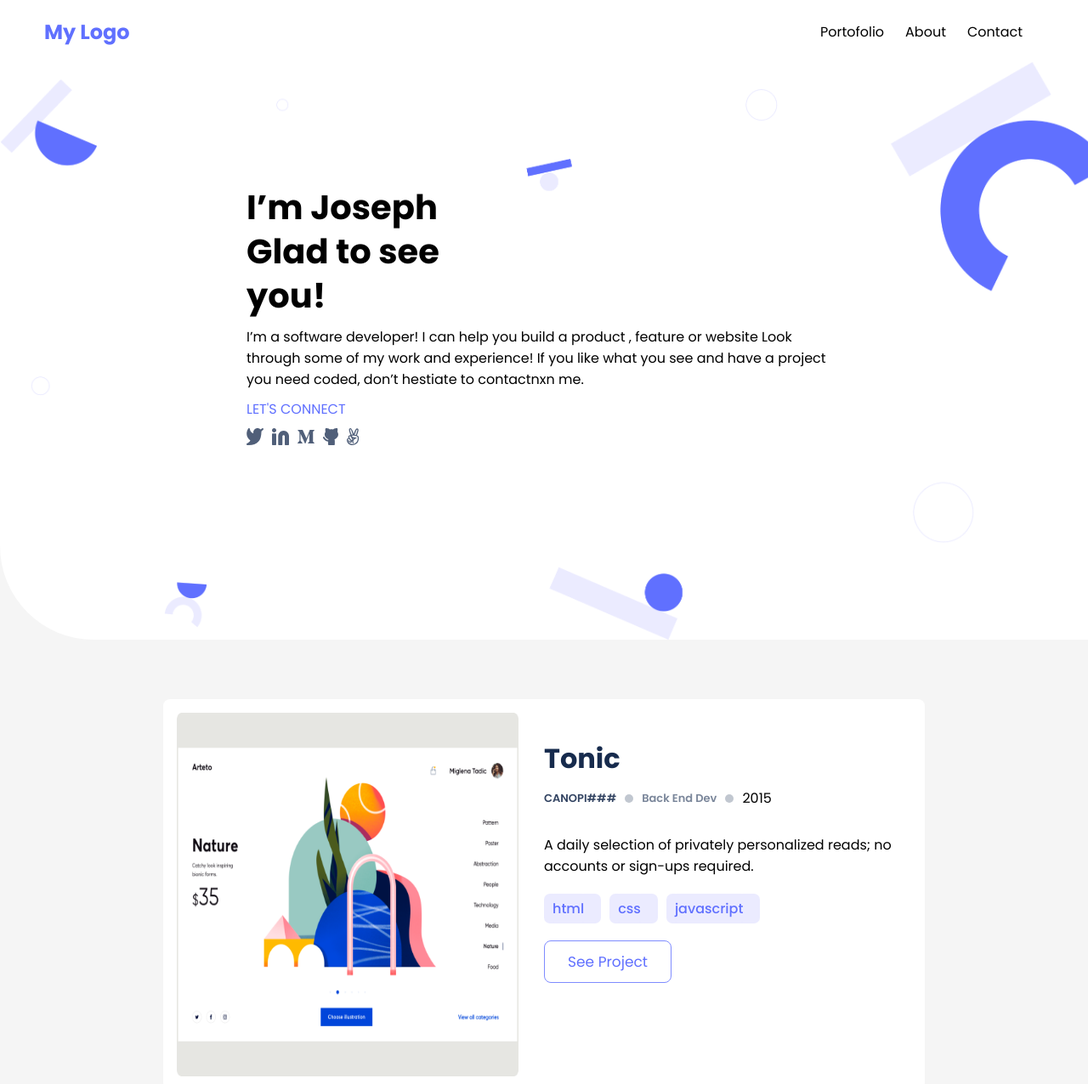
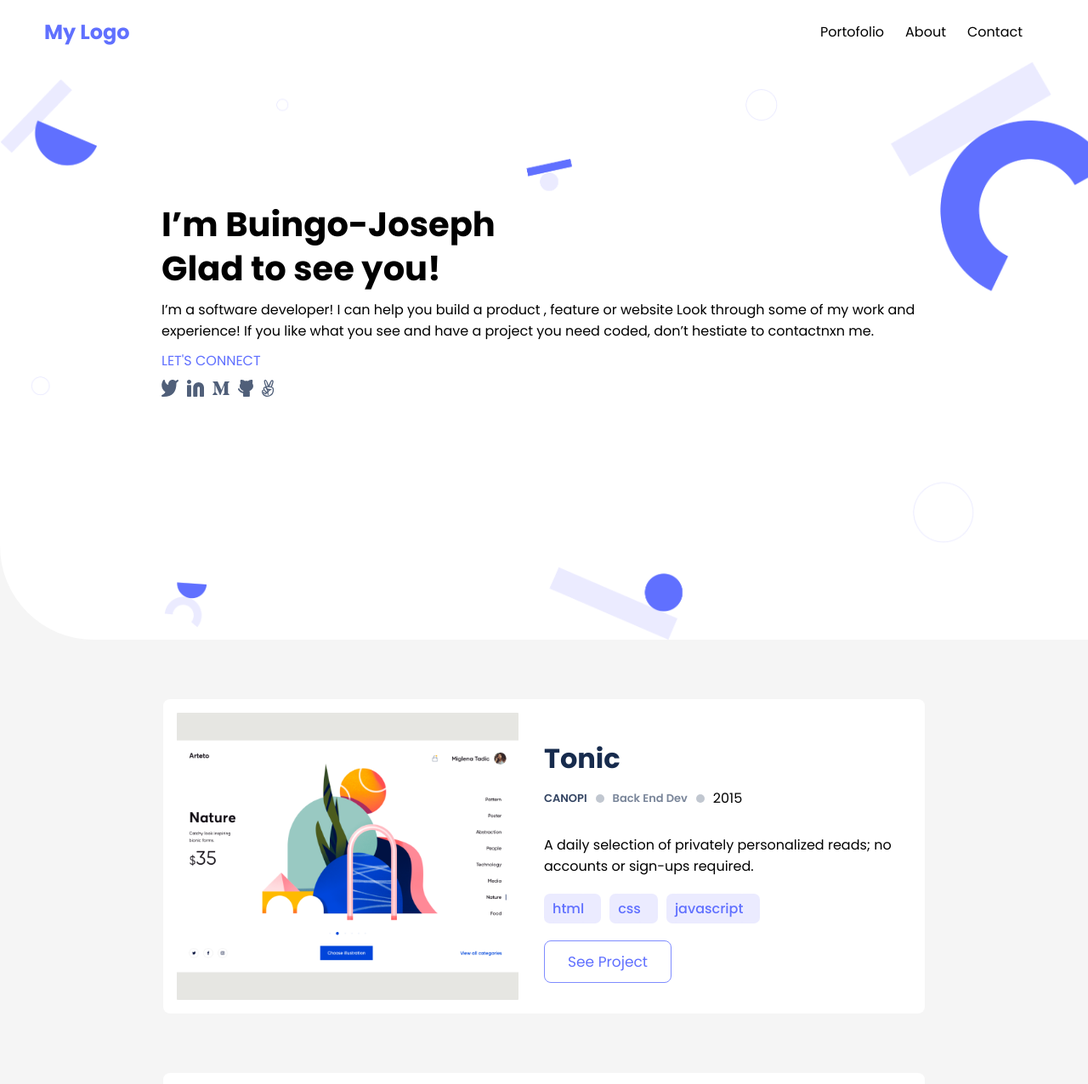
Before and after one commit to jodrack07/Portofolio, a website: page index.html in a window 1280 px wide. Shown: the top 1276 px of the page at 85% size. Drawn offline with Linux system fonts and the light colour scheme.

Commit message:
Fix some markup and stylesheet issues

```diff
--- a/index.html
+++ b/index.html
@@ -33,7 +33,7 @@
 
       <section class="showcase">
         <div class="showcase__presentation">
-          <h1>I’m Joseph Glad to see you!</h1>
+          <h1>I’m Buingo-Joseph Glad to see you!</h1>
           <p>
             I’m a software developer! I can help you build a product , feature
             or website Look through some of my work and experience! If you like
@@ -93,7 +93,7 @@
         <div class="work__description">
           <h2>Tonic</h2>
           <div class="short_desc">
-            <h4>canopi###</h4>
+            <h4>canopi</h4>
             <span></span>
             <h4>Back End Dev</h4>
             <span></span>
--- a/style.css
+++ b/style.css
@@ -363,14 +363,19 @@ li {
   }
 
   .showcase__presentation {
-    width: 700px;
+    width: 900px;
     margin: 0 auto;
+  }
+
+  .showcase__presentation h1 {
+    width: 400px;
+    margin-top: 20px;
   }
 
   .works {
     grid-template-columns: repeat(2, 1fr);
     width: 70%;
-    height: 460px;
+    /* height: 460px; */
     margin: 70px auto;
   }
 
@@ -442,10 +447,15 @@ li {
     flex-direction: column;
     background-image: url("/img/contact-form-desk-bg.png");
     border-top-left-radius: 100px;
+    margin-top: -50px;
   }
 
   .contact-form__intro p {
     width: 500px;
+  }
+
+  .contact-form__intro {
+    margin-top: -100px;
   }
 
   .form-group {
@@ -472,4 +482,9 @@ li {
     margin-bottom: 1px;
     height: 50px;
   }
+
+  .works img,
+  .works-col-2-1 {
+    object-fit: cover;
+  }
 }
```
